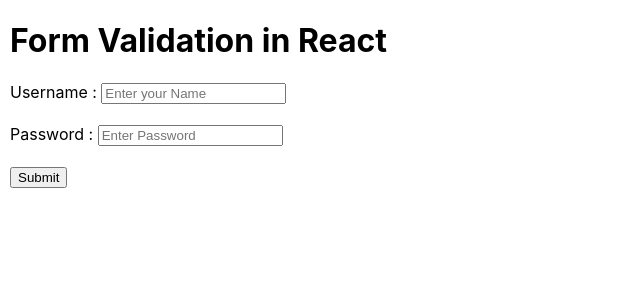
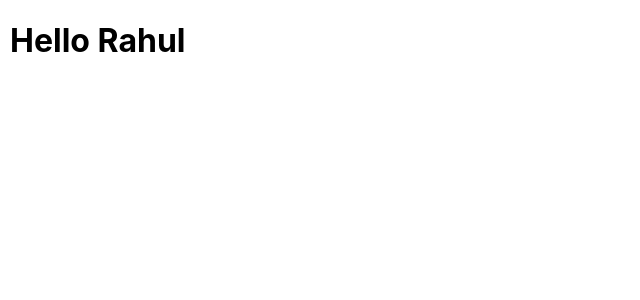
Before and after one commit to heyRahull/React-Tutorial, a React (Create React App) app: page / in a window 1280 px wide. Shown: the top 300 px of the page, without its empty margins (0-640 px from the left). Built offline with nearby package versions, Linux system fonts and the light colour scheme.

Commit message:
video 16 - Constructor Lifecycle method

```diff
--- a/src/App.js
+++ b/src/App.js
@@ -1,67 +1,17 @@
-import React, { useState } from "react";
+import React, { Component } from "react";
 
-const App = () => {
-  const [name, setName] = useState("");
-  const [password, setPassword] = useState("");
-  const [nameError, setNameError] = useState(false);
-  const [passError, setPassError] = useState(false);
-
-  const getFormData = (e) => {
-    if (name.length < 3 || password.length < 3) {
-      alert("Please Enter Correct Values!");
-    } else {
-      alert("Login Successful 😄");
-    }
-    e.preventDefault();
-  };
-
-  const handleName = (e) => {
-    let item = e.target.value;
-    if (item.length < 3) {
-      setNameError(true);
-    } else {
-      setNameError(false);
-    }
-    setName(item);
-  };
-
-  const handlePass = (e) => {
-    let item = e.target.value;
-    if (item.length < 3) {
-      setPassError(true);
-    } else {
-      setPassError(false);
-    }
-    setPassword(item);
-  };
-  return (
-    <>
-      <form onSubmit={getFormData}>
-        <h1>Form Validation in React</h1>
-        Username :{" "}
-        <input
-          value={name}
-          type="text"
-          placeholder="Enter your Name"
-          onChange={handleName}
-        />
-        {nameError ? "Invalid Entry" : ""}
-        <br />
-        <br />
-        Password :{" "}
-        <input
-          type="text"
-          value={password}
-          placeholder="Enter Password"
-          onChange={handlePass}
-        />
-        {passError ? "Invalid Entry" : ""}
-        <br />
-        <br />
-        <button>Submit</button>
-      </form>
-    </>
-  );
-};
+class App extends Component {
+  constructor() {
+    super();
+    console.warn("Constructor");
+    this.state = {
+      name: "Rahul",
+    };
+  }
+  render() {
+    console.warn("Render");
+    return <h1>Hello {this.state.name}</h1>;
+  }
+}
 
 export default App;
```
